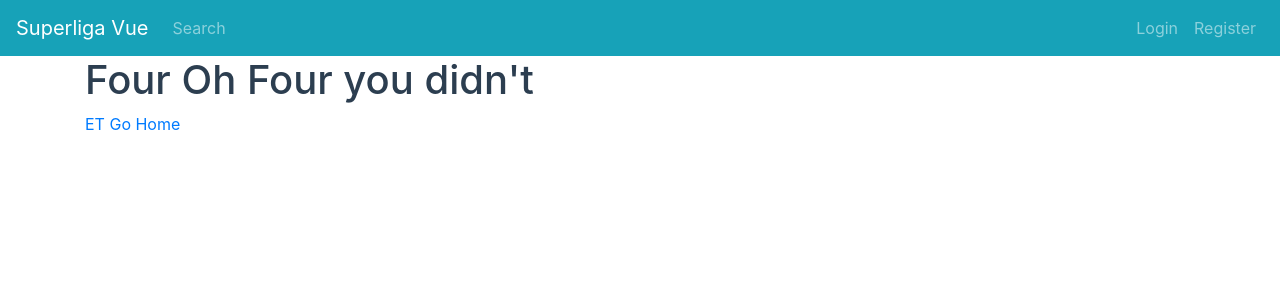
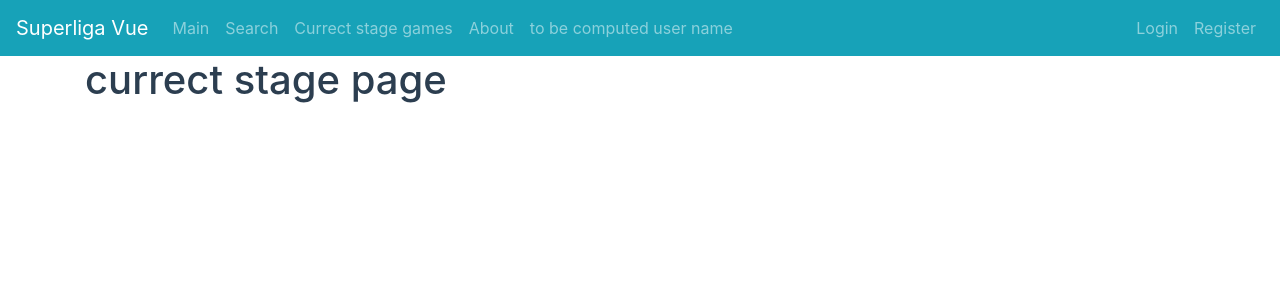
Before and after one commit to Web-Development-Environments-2021/assignment-3-3-316406529_203438536, a Vue app: page /#/curStageGames in a window 1280 px wide. Shown: the top 300 px of the page. Built offline with nearby package versions, Linux system fonts and the light colour scheme.

Commit message:
shiled of pages

```diff
--- a/src/App.vue
+++ b/src/App.vue
@@ -4,20 +4,28 @@
       <b-navbar-brand :to="{ name: 'main' }">Superliga Vue</b-navbar-brand>
       <b-collapse id="nav-collapse" is-nav>
         <b-navbar-nav>
-
+        <b-nav-item :to="{ name: 'main' }">Main</b-nav-item>
         <b-nav-item :to="{ name: 'search' }">Search</b-nav-item>
+        <b-nav-item :to="{ name: 'curStageGames' }">Currect stage games</b-nav-item>
+        <b-nav-item :to="{ name: 'about' }">About</b-nav-item>
+        </b-navbar-nav>
+        <b-navbar-nav>
+            <b-nav-item>{{username}}</b-nav-item>
         </b-navbar-nav>
         <b-navbar-nav class="ml-auto" v-if="!$root.store.username">
           <b-nav-item :to="{ name: 'login' }">Login</b-nav-item>
           <b-nav-item :to="{ name: 'register' }">Register</b-nav-item>
         </b-navbar-nav>
         <b-navbar-nav class="ml-auto" v-else>
+        <b-nav-item @click="Logout()" >Log out</b-nav-item>
         <b-nav-item-dropdown right>
           <template #button-content>
-            User
+            My Account
           </template>
-          <b-dropdown-item >Favorites</b-dropdown-item>
-          <b-dropdown-item @click="Logout()" >Log out</b-dropdown-item>
+          <b-dropdown-item >Favorites Games</b-dropdown-item>
+          <b-dropdown-item >Favorites Teams</b-dropdown-item>
+          <b-dropdown-item >Favorites Players</b-dropdown-item>
+
         </b-nav-item-dropdown>
         </b-navbar-nav>
       </b-collapse>
@@ -46,7 +54,13 @@ export default {
   },
   component: {
     LoginPage
+  },
+  computed: {
+    username() {
+      return `to be computed user name`
+    }
   }
+
 };
 </script>
 
--- /dev/null
+++ b/src/pages/AboutPage.vue
@@ -0,0 +1,5 @@
+<template>
+  <div class="container">
+    <h1>About page</h1>
+  </div>
+</template>
--- /dev/null
+++ b/src/pages/FavoritePage.vue
@@ -0,0 +1,5 @@
+<template>
+  <div class="container">
+    <h1>Favorite Page</h1>
+  </div>
+</template>
--- /dev/null
+++ b/src/pages/LeagueManagment.vue
@@ -0,0 +1,5 @@
+<template>
+  <div class="container">
+    <h1>League managment page</h1>
+  </div>
+</template>
--- /dev/null
+++ b/src/pages/PlayerPage.vue
@@ -0,0 +1,5 @@
+<template>
+  <div class="container">
+    <h1>Player Page</h1>
+  </div>
+</template>
--- /dev/null
+++ b/src/pages/curStagePage.vue
@@ -0,0 +1,5 @@
+<template>
+  <div class="container">
+    <h1>currect stage page</h1>
+  </div>
+</template>
--- a/src/routes.js
+++ b/src/routes.js
@@ -23,6 +23,16 @@ const routes = [
     component: () => import("./pages/SearchPage")
   },
   {
+    path: "/curStageGames",
+    name: "curStageGames",
+    component: () => import("./pages/curStagePage")
+  },
+  {
+    path: "/about",
+    name: "about",
+    component: () => import("./pages/AboutPage")
+  },
+  {
     path: "*",
     name: "notFound",
     component: NotFound
```
